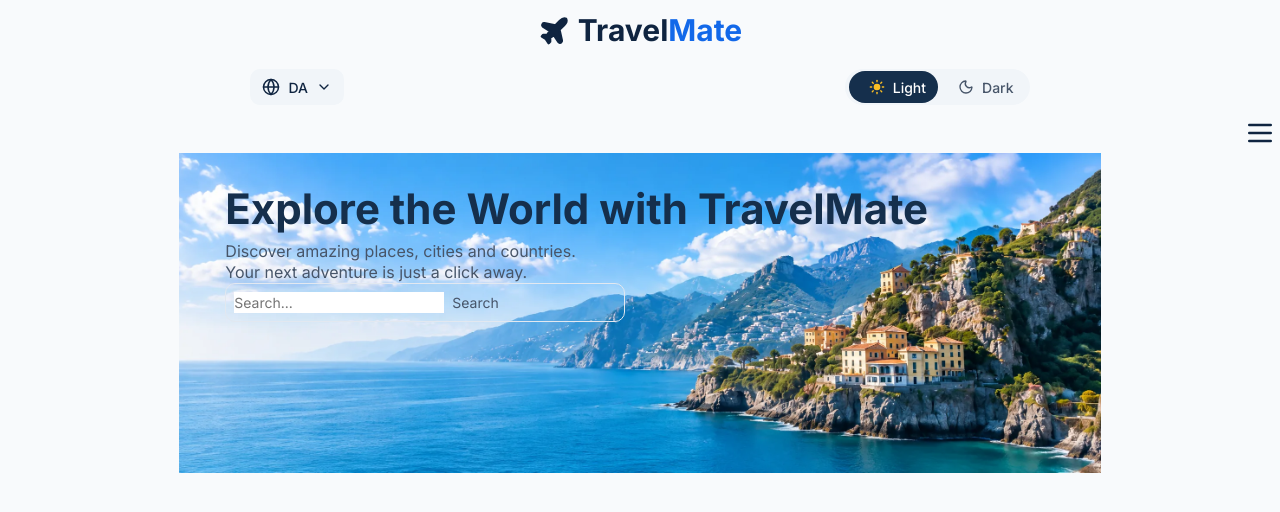
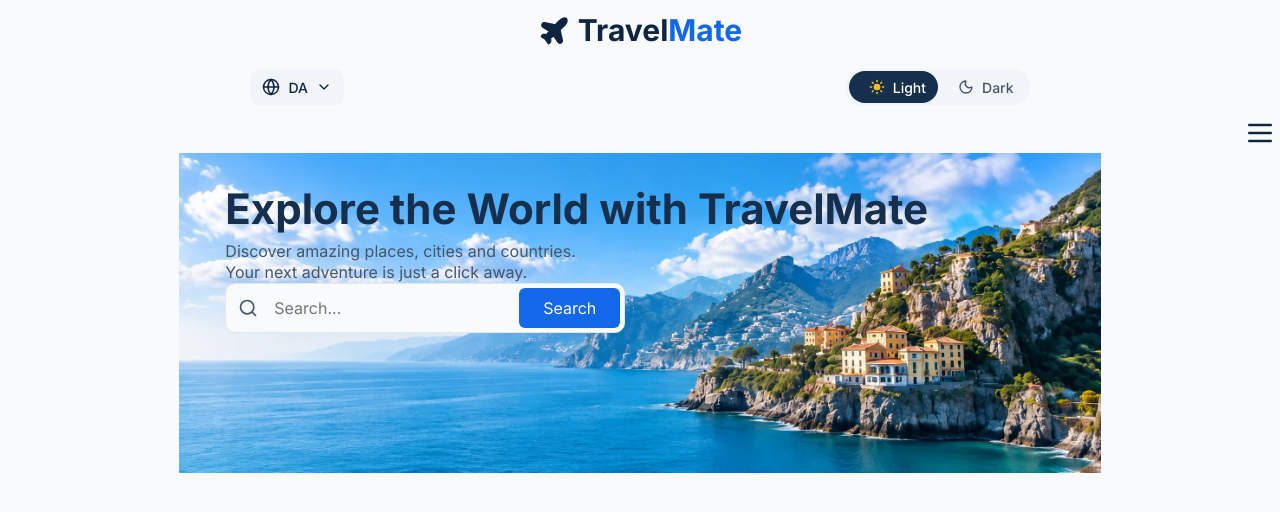
Before and after one commit to JLHammer/travel-mate, a React (Vite) app: page / in a window 1280 px wide. Shown: the top 512 px of the page. Built offline with nearby package versions, Linux system fonts and the light colour scheme.

Commit message:
style: refine search bar with icon, styled input and primary button

```diff
--- a/src/components/ui/SearchBar.tsx
+++ b/src/components/ui/SearchBar.tsx
@@ -1,21 +1,58 @@
 import styled from "styled-components";
+import { Search } from "lucide-react";
 
 const SearchBarStyled = styled.form`
   display: flex;
-  align-items: center;
   gap: ${({ theme }) => theme.spacing.xs};
   width: 100%;
-  max-width: 400px;
+  max-width: 25rem;
+  padding: ${({ theme }) => theme.spacing.xxs};
+  border: 0.0625rem solid ${({ theme }) => theme.colors.border};
+  border-radius: ${({ theme }) => theme.radii.m};
+  background-color: ${({ theme }) => theme.colors.background};
+`;
+
+const SearchBarIconContainer = styled.div`
+  display: flex;
+  align-self: center;
+  flex-shrink: 0;
   padding: ${({ theme }) => theme.spacing.xs};
-  border: 1px solid ${({ theme }) => theme.colors.border};
-  border-radius: ${({ theme }) => theme.radii.m};
+`;
+
+const SearchBarInput = styled.input`
+  flex: 1;
+  border: none;
+  outline: none;
+  background-color: ${({ theme }) => theme.colors.background};
+  color: ${({ theme }) => theme.colors.text};
+  font-size: ${({ theme }) => theme.fontSizes.s};
+  width: 100%;
+`;
+
+const SearchBarButton = styled.button`
+  background-color: ${({ theme }) => theme.colors.primary};
+  color: ${({ theme }) => theme.colors.surface};
+  border: none;
+  outline: none;
+  padding: ${({ theme }) => theme.spacing.xs} ${({ theme }) => theme.spacing.l};
+  border-radius: ${({ theme }) => theme.radii.s};
+  font-size: ${({ theme }) => theme.fontSizes.s};
+  cursor: pointer;
+  transition: background-color 0.1s ease-in;
+
+  &:hover {
+    background-color: ${({ theme }) => theme.colors.primaryHover};
+  }
 `;
 
 export const SearchBar = () => {
   return (
     <SearchBarStyled>
-      <input type="text" placeholder="Search..." />
-      <button type="submit">Search</button>
+      <SearchBarIconContainer>
+        <Search size={20} />
+      </SearchBarIconContainer>
+      <SearchBarInput type="text" placeholder="Search..." name="search-input" />
+      <SearchBarButton type="submit">Search</SearchBarButton>
     </SearchBarStyled>
   );
 };
```
